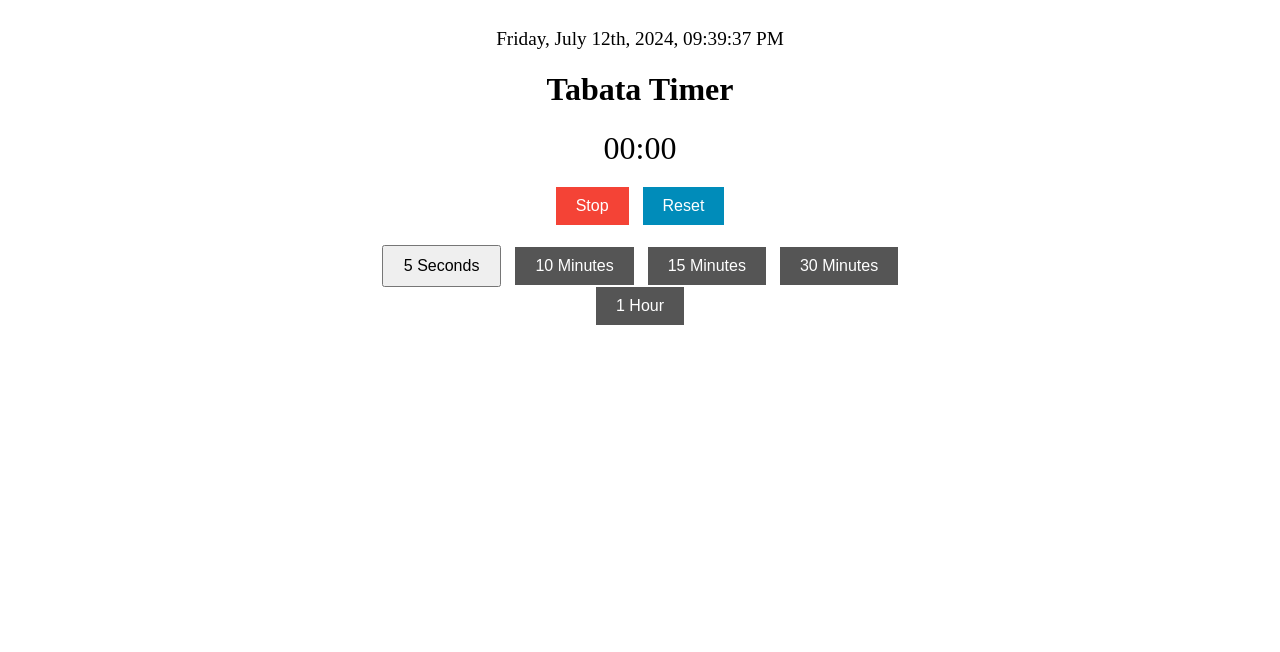
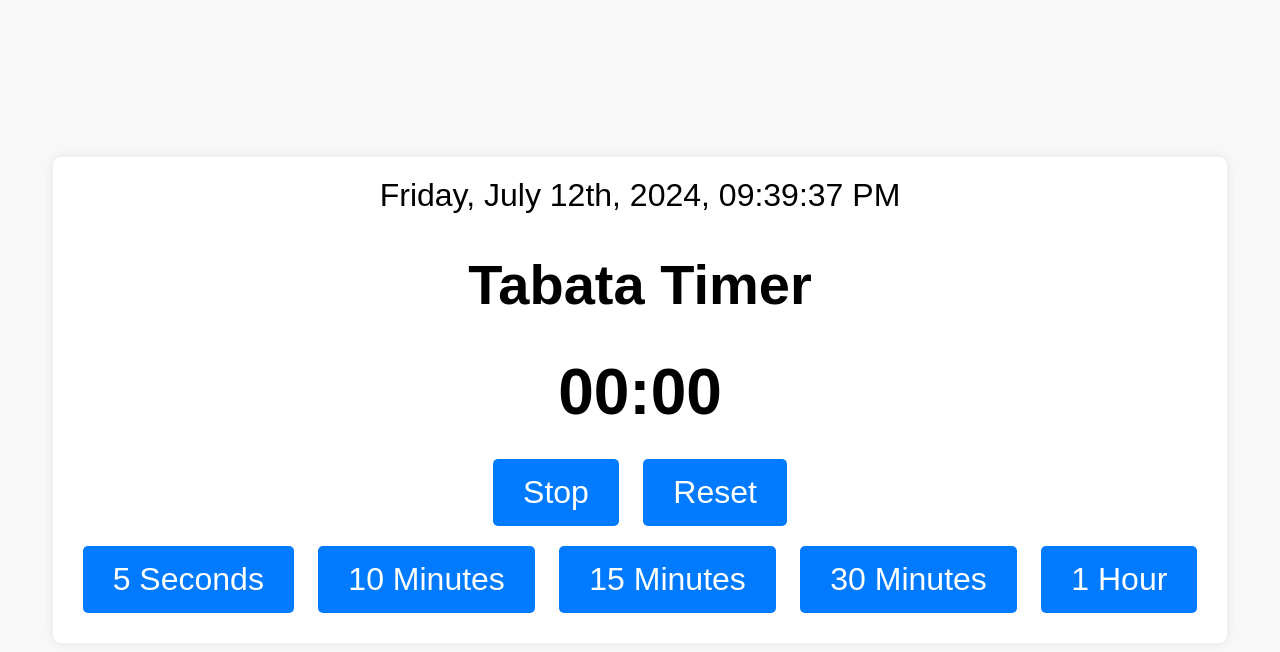
Before and after one commit to jstesting20232023/web, a plain HTML site: page index.html in a window 1280 px wide. Drawn offline with Linux system fonts and the light colour scheme.

Commit message:
Update styles.css

```diff
--- a/styles.css
+++ b/styles.css
@@ -1,60 +1,53 @@
+body {
+    font-family: Arial, sans-serif;
+    background-color: #f8f8f8;
+    margin: 0;
+    padding: 0;
+    display: flex;
+    justify-content: center;
+    align-items: center;
+    height: 100vh;
+}
+
 .container {
-    max-width: 600px;
-    margin: 0 auto;
+    background-color: white;
+    border-radius: 8px;
+    box-shadow: 0 0 10px rgba(0, 0, 0, 0.1);
     padding: 20px;
     text-align: center;
 }
 
 #datetime {
-    font-size: 1.2em;
-    margin-bottom: 10px;
+    font-size: 2em; /* Tamaño más grande para la fecha y hora */
+    margin-bottom: 20px;
+}
+
+h1 {
+    font-size: 3.5em; /* Tamaño más grande para el título */
 }
 
 #timer {
-    font-size: 2em;
     margin: 20px 0;
 }
 
-#timer-controls {
-    margin-bottom: 20px;
+#time {
+    font-size: 4em; /* Tamaño más grande para el temporizador */
+    font-weight: bold;
 }
 
-button {
-    margin: 0 5px;
-    padding: 10px 20px;
-    font-size: 1em;
+#timer-controls button,
+#timer-options button {
+    font-size: 2em; /* Tamaño más grande para los botones */
+    padding: 15px 30px;
+    margin: 10px;
+    border: none;
+    border-radius: 5px;
+    background-color: #007bff;
+    color: white;
+    cursor: pointer;
 }
 
-button#start {
-    background-color: #4CAF50; /* Green */
-    color: white;
-    border: none;
+#timer-controls button:hover,
+#timer-options button:hover {
+    background-color: #0056b3;
 }
-
-button#stop {
-    background-color: #f44336; /* Red */
-    color: white;
-    border: none;
-}
-
-button#reset {
-    background-color: #008CBA; /* Blue */
-    color: white;
-    border: none;
-}
-
-button#btn-10min,
-button#btn-15min,
-button#btn-30min,
-button#btn-1hr {
-    background-color: #555555;
-    color: white;
-    border: none;
-}
-
-button#btn-10min:hover,
-button#btn-15min:hover,
-button#btn-30min:hover,
-button#btn-1hr:hover {
-    background-color: #333333;
-}
```
